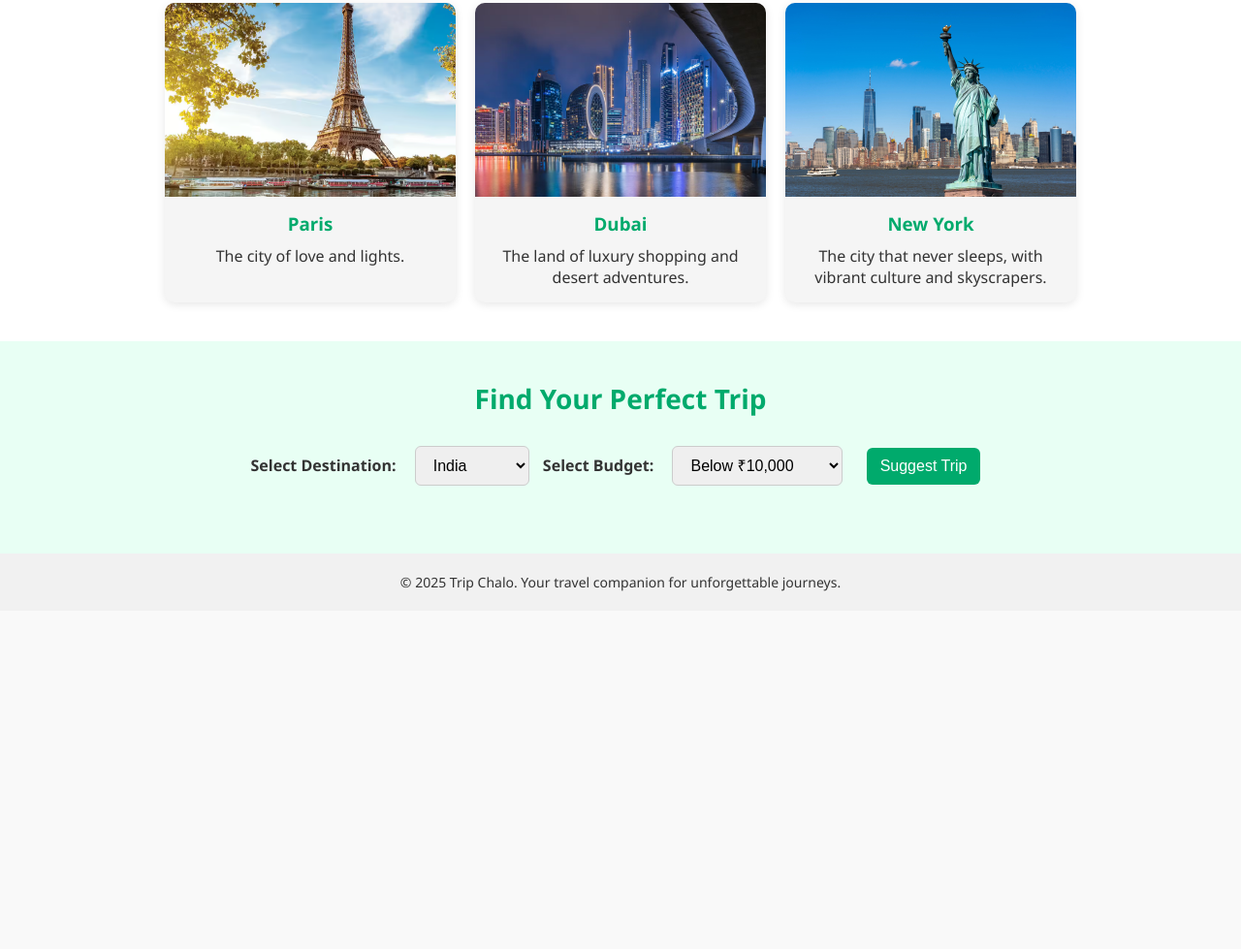
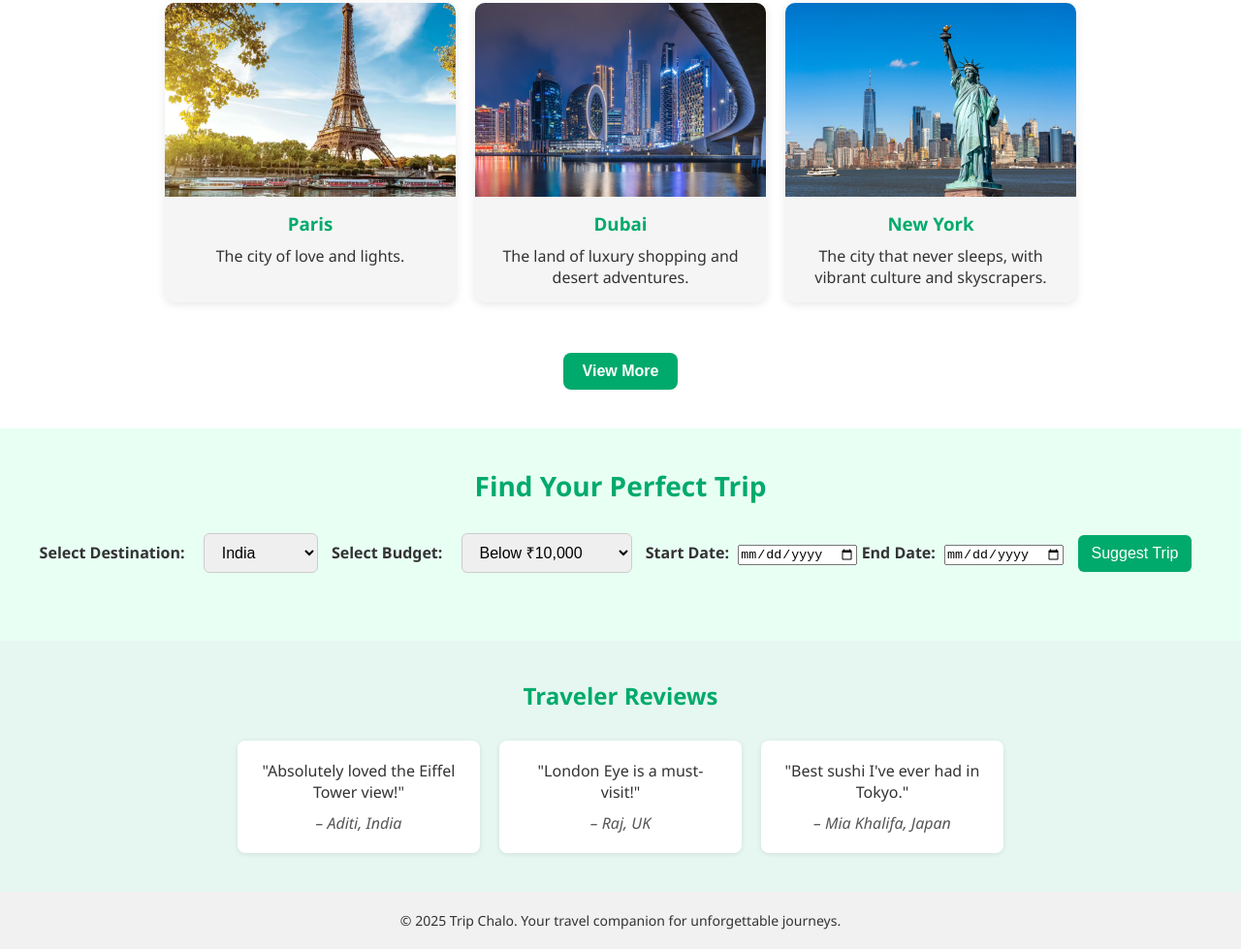
Before and after one commit to AdithkumarEtikyala/Tripchelo, a plain HTML site: page index.html in a window 1280 px wide. Shown: the part 812-1791 px from the top of the page at 97% size. Before the commit the page ends 1442 px from the top, so only its background shows below. Drawn offline with Linux system fonts and the light colour scheme; a script that the page names is missing.

Commit message:
Update index.html

```diff
--- a/index.html
+++ b/index.html
@@ -2,7 +2,7 @@
 <html lang="en">
 <head>
   <meta charset="UTF-8" />
-  <meta name="viewport" content="width=device-width, initial-scale=1.0" />
+  <meta name="viewport" content="width=device-width, initial-scale=1.0"/>
   <title>Trip Chalo</title>
   <link rel="stylesheet" href="app.css" />
 </head>
@@ -20,6 +20,7 @@
       <input type="text" id="searchInput" placeholder="Search destinations...">
       <button id="searchBtn">Search</button>
     </div>
+    <button onclick="toggleDarkMode()" class="dark-btn">🌗</button>
   </header>
 
   <section class="hero">
@@ -57,11 +58,15 @@
         <h3>Dubai</h3>
         <p>The land of luxury shopping and desert adventures.</p>
       </div>
-      <div class="card" id="NewYork">
+      <div class="card" id="New York">
         <img src="newyork.png" alt="New York">
         <h3>New York</h3>
         <p>The city that never sleeps, with vibrant culture and skyscrapers.</p>
       </div>
+    </div>
+    <br>
+    <div class="cards">
+      <button class="load-more" onclick="window.open('https://example.com', '_blank')">View More</button>
     </div>
   </section>
 
@@ -75,7 +80,7 @@
         <option value="London">London</option>
         <option value="Paris">Paris</option>
         <option value="Dubai">Dubai</option>
-        <option value="NewYork">New York</option>
+        <option value="New York">New York</option>
       </select>
 
       <label for="budget">Select Budget:</label>
@@ -85,9 +90,32 @@
         <option value="high">Above ₹20,000</option>
       </select>
 
+      <label for="start">Start Date:</label>
+      <input type="date" id="start">
+
+      <label for="end">End Date:</label>
+      <input type="date" id="end">
+
       <button onclick="suggestTrip()">Suggest Trip</button>
+      <div id="trip-result" class="result-box"></div>
+    </div>
+  </section>
 
-      <div id="trip-result" class="result-box"></div>
+  <section class="reviews">
+    <h2>Traveler Reviews</h2>
+    <div class="review-cards">
+      <div class="review">
+        <p>"Absolutely loved the Eiffel Tower view!"</p>
+        <span>– Aditi, India</span>
+      </div>
+      <div class="review">
+        <p>"London Eye is a must-visit!"</p>
+        <span>– Raj, UK</span>
+      </div>
+      <div class="review">
+        <p>"Best sushi I've ever had in Tokyo."</p>
+        <span>– Mia Khalifa, Japan</span>
+      </div>
     </div>
   </section>
 
```
